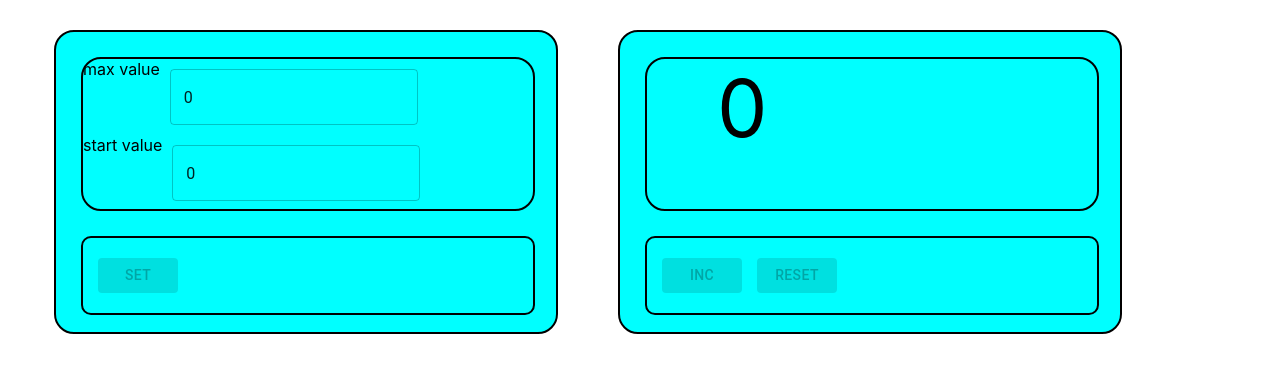
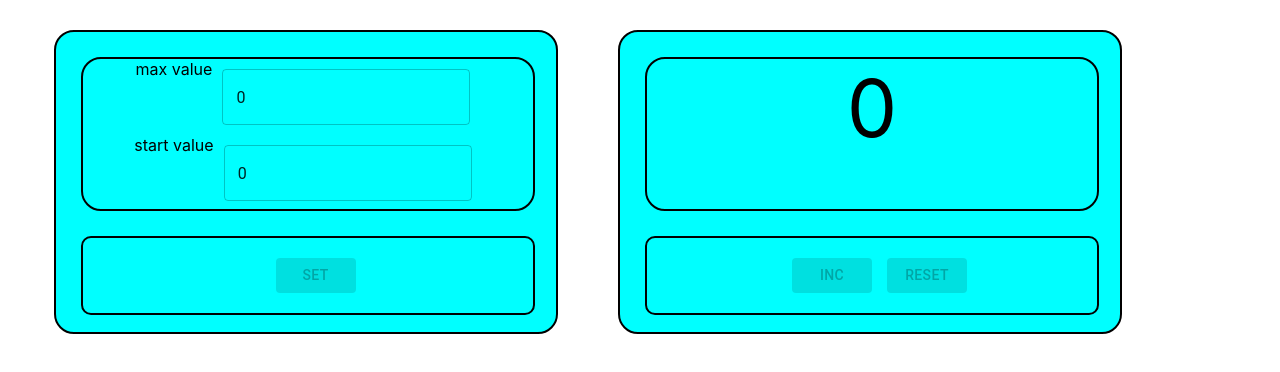
Before and after one commit to PavelMalta/CounterTuesday, a React (Create React App) app: page / in a window 1280 px wide. Shown: the top 372 px of the page. Built offline with nearby package versions, Linux system fonts and the light colour scheme.

Commit message:
add check on error in SettingsCounter component

```diff
--- a/src/App.css
+++ b/src/App.css
@@ -9,6 +9,7 @@
 }
 
 .monitor {
+    text-align: center;
     width: 450px;
     height: 150px;
     border: 2px solid black;
@@ -26,6 +27,7 @@
 }
 
 .menu {
+    text-align: center;
     width: 450px;
     height: 75px;
     border: 2px solid black;
--- a/src/components/Increment.tsx
+++ b/src/components/Increment.tsx
@@ -1,6 +1,6 @@
 import '../App.css';
 import {ButtonPress} from "./Button";
-import {useState} from "react";
+
 
 
 type IncrementPropsType = {
--- a/src/components/SettingsCounter/InputItem.tsx
+++ b/src/components/SettingsCounter/InputItem.tsx
@@ -4,6 +4,7 @@ import React, { ChangeEvent } from "react";
 type InputItemPropsType = {
     title: string
     newValue: number
+    error: string | null
     onChange: (e: ChangeEvent<HTMLTextAreaElement | HTMLInputElement>) => void
 }
 
@@ -14,6 +15,7 @@ export function InputItem(props: InputItemPropsType) {
             <TextField
                 value={props.newValue}
                 onChange={props.onChange}
+                error={!!props.error}
                 type="number"
                 InputLabelProps={{
                     shrink: true,
--- a/src/components/SettingsCounter/SettingsCounter.tsx
+++ b/src/components/SettingsCounter/SettingsCounter.tsx
@@ -1,4 +1,3 @@
-import {TextField} from "@material-ui/core";
 import React, {ChangeEvent, useState} from "react";
 import {ButtonPress} from "../Button";
 import {InputItem} from "./InputItem";
@@ -12,27 +11,44 @@ export function SettingsCounter(props: SettingsCounterPropsType) {
     const [newMaxValue, setNewMaxValue] = useState<number>(0)
     const [newStartValue, setNewStartValue] = useState<number>(0)
     const [disabled, setDisabled] = useState<boolean>(true)
+    const [error, setError] = useState<string | null>(null)
 
     const onChangeMaxValue = (e: ChangeEvent<HTMLTextAreaElement | HTMLInputElement>) => {
-        setNewMaxValue(Number(e.currentTarget.value))
-        setDisabled(false)
+        let max = Number(e.currentTarget.value)
+        if (max >= 0 && max > newStartValue) {
+            setDisabled(false)
+            setError(null)
+        } else {
+            setError("Incorect value")
+            setDisabled(true)
+        }
+        setNewMaxValue(max)
     }
     const onChangeStartValue = (e: ChangeEvent<HTMLTextAreaElement | HTMLInputElement>) => {
-        setNewStartValue(Number(e.currentTarget.value))
-        setDisabled(false)
+        let start = Number(e.currentTarget.value)
+
+        if (start > 0 && start < newMaxValue) {
+            setDisabled(false)
+            setError(null)
+        } else {
+            setError("Incorect value")
+            setDisabled(true)
+
+
+        }
+        setNewStartValue(start)
     }
     const sendData = () => {
         props.setMaxValueHandler(newMaxValue);
         props.setStartValueHandler(newStartValue);
         setDisabled(true)
     }
-    const disabledSet = (a:boolean) => a
 
     return (
         <div className={"calculate"}>
             <div className={"monitor"}>
-                <InputItem title={"max value"} newValue={newMaxValue} onChange={onChangeMaxValue}/>
-                <InputItem title={"start value"} newValue={newStartValue} onChange={onChangeStartValue}/>
+                <InputItem title={"max value"} newValue={newMaxValue} onChange={onChangeMaxValue} error={error}/>
+                <InputItem title={"start value"} newValue={newStartValue} onChange={onChangeStartValue} error={error}/>
 
             </div>
             <div className={"menu"}>
```
Also changed, not shown: 1 other file (tests, documents, lock files or other folders).
